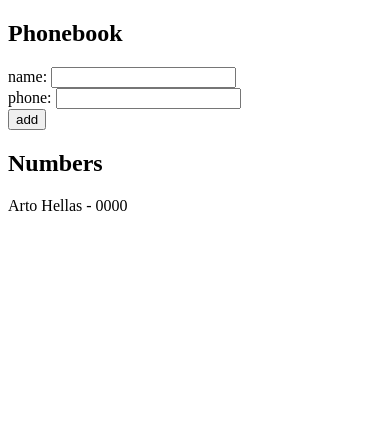
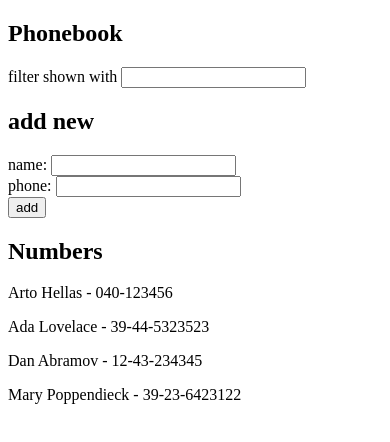
Before and after one commit to ismanapa/fullstackopen, a React (Create React App) app in the folder part2/phonebook/: page / in a window 390 px wide. Shown: the top 442 px of the page. Built offline with nearby package versions, Linux system fonts and the light colour scheme.

Commit message:
2.8: The Phonebook Step3

```diff
--- a/part2/phonebook/src/App.js
+++ b/part2/phonebook/src/App.js
@@ -1,12 +1,19 @@
 import React, { useState } from 'react';
 
 const App = () => {
-  const [persons, setPersons] = useState([{ name: 'Arto Hellas', phone: '0000' }]);
+  const [persons, setPersons] = useState([
+    { name: 'Arto Hellas', phone: '040-123456' },
+    { name: 'Ada Lovelace', phone: '39-44-5323523' },
+    { name: 'Dan Abramov', phone: '12-43-234345' },
+    { name: 'Mary Poppendieck', phone: '39-23-6423122' }
+  ]);
   const [newName, setNewName] = useState('');
   const [newPhone, setNewPhone] = useState('');
+  const [filter, setFilter] = useState('');
 
   const handleNameChange = event => setNewName(event.target.value);
   const handlePhoneChange = event => setNewPhone(event.target.value);
+  const handleFilterChange = event => setFilter(event.target.value);
 
   const addNewPerson = event => {
     event.preventDefault();
@@ -21,16 +28,23 @@ const App = () => {
     setNewName('');
   };
 
+
   return (
     <div>
       <h2>Phonebook</h2>
+      <div>
+        filter shown with <input onChange={handleFilterChange} value={filter} />
+      </div>
+      <h2>add new</h2>
       <form onSubmit={addNewPerson} >
         <div>name: <input onChange={handleNameChange} value={newName} /></div>
         <div>phone: <input onChange={handlePhoneChange} value={newPhone} /></div>
         <div><button type="submit">add</button></div>
       </form>
       <h2>Numbers</h2>
-      {persons.map(p => <p key={p.name}>{p.name} - {p.phone}</p>)}
+      {persons
+        .filter(p => p.name.toLowerCase().includes(filter.toLowerCase()))
+        .map(p => <p key={p.name}>{p.name} - {p.phone}</p>)}
     </div>
   )
 };
```
